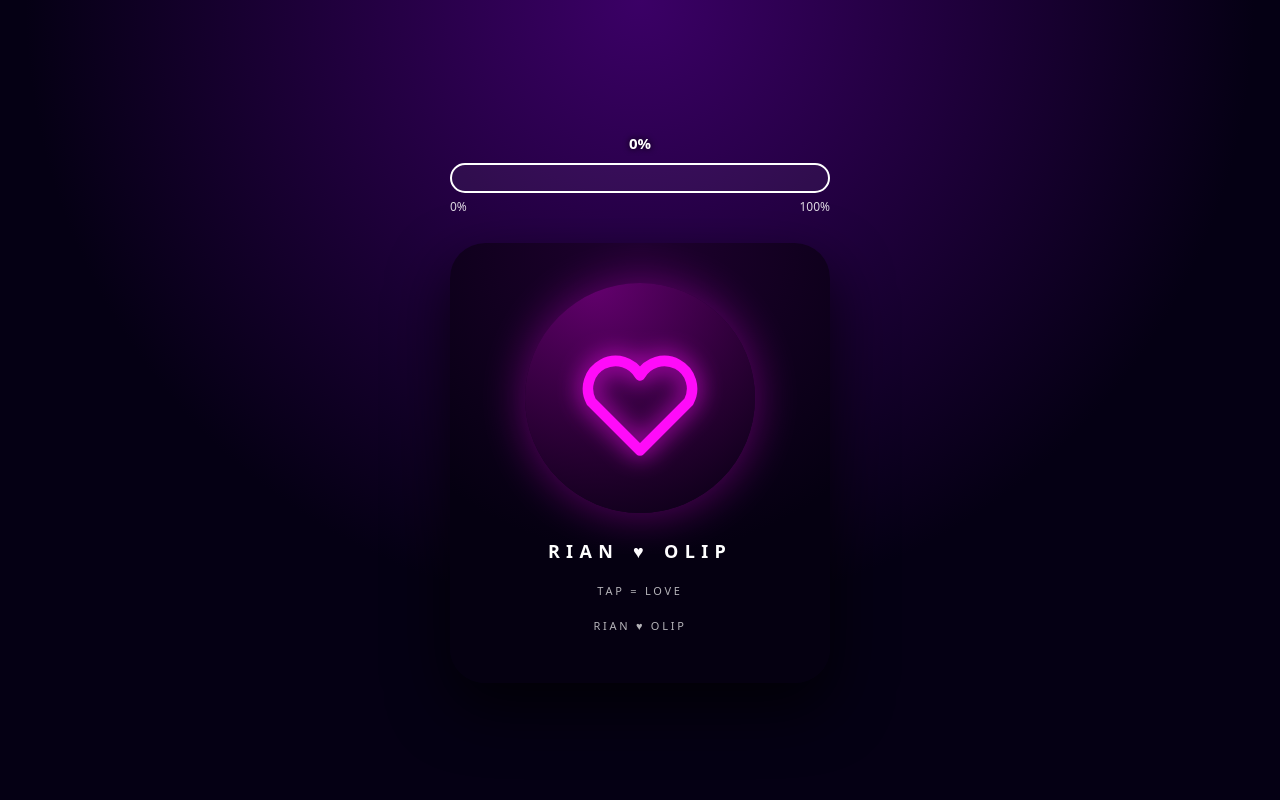
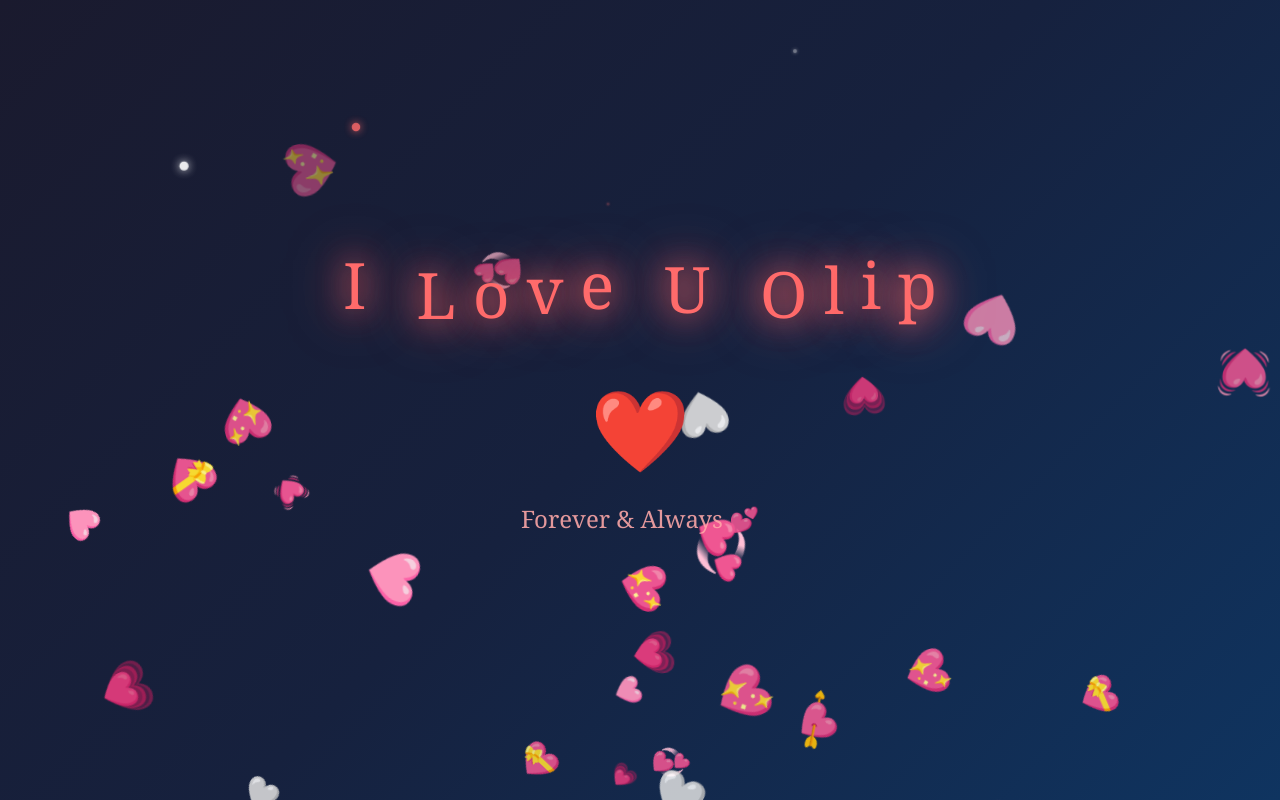
Before and after one commit to riantara/riantara.github.io, a plain HTML site: page About.html in a window 1280 px wide. Drawn offline with Linux system fonts and the light colour scheme.

Commit message:
Update About.html

```diff
--- a/About.html
+++ b/About.html
@@ -1,260 +1,252 @@
 <!DOCTYPE html>
 <html lang="id">
 <head>
-  <meta charset="UTF-8">
-  <title>Rian ♥ Olip</title>
-  <meta name="viewport" content="width=device-width, initial-scale=1.0">
-  <style>
-    * { margin: 0; padding: 0; box-sizing: border-box; font-family: system-ui, sans-serif; }
+    <meta charset="UTF-8">
+    <meta name="viewport" content="width=device-width, initial-scale=1.0">
+    <title>I Love U Olip ❤️</title>
+    <style>
+        * {
+            margin: 0;
+            padding: 0;
+            box-sizing: border-box;
+        }
 
-    body {
-      min-height: 100vh;
-      display: flex;
-      align-items: center;
-      justify-content: center;
-      background: radial-gradient(circle at top, #3b0066, #050014 60%);
-      color: #fff;
-    }
+        body {
+            min-height: 100vh;
+            background: linear-gradient(135deg, #1a1a2e, #16213e, #0f3460);
+            display: flex;
+            justify-content: center;
+            align-items: center;
+            overflow: hidden;
+            font-family: 'Georgia', serif;
+        }
 
-    .wrapper { width: 100%; max-width: 420px; text-align: center; padding: 20px; }
+        .container {
+            text-align: center;
+            z-index: 10;
+            position: relative;
+        }
 
-    /* BAR */
-    .love-bar-wrap {
-      position: relative;
-      margin-bottom: 30px;
-      height: 95px;
-    }
+        .love-text {
+            font-size: 4rem;
+            color: #ff6b6b;
+            text-shadow: 0 0 20px #ff6b6b, 0 0 40px #ff6b6b, 0 0 60px #ff6b6b;
+            animation: glow 2s ease-in-out infinite alternate, float 3s ease-in-out infinite;
+        }
 
-    .love-bar {
-      position: absolute;
-      left: 0; right: 0;
-      bottom: 20px;
-      width: 100%; height: 30px;
-      border: 2px solid white;
-      border-radius: 999px;
-      background: rgba(255,255,255,0.05);
-      overflow: hidden;
-      padding: 2px;
-      transform-origin: center bottom;
-      transition: transform 0.25s ease-out;
-    }
+        .love-text span {
+            display: inline-block;
+            animation: bounce 0.6s ease infinite;
+        }
 
-    .love-bar-inner {
-      width: 0%;
-      height: 100%;
-      border-radius: 999px;
-      background: linear-gradient(90deg, #ff00ff, #ff4b8b);
-      box-shadow: 0 0 15px rgba(255,0,255,0.8);
-      transition: width 0.25s ease;
-    }
+        .love-text span:nth-child(1) { animation-delay: 0s; }
+        .love-text span:nth-child(2) { animation-delay: 0.1s; }
+        .love-text span:nth-child(3) { animation-delay: 0.2s; }
+        .love-text span:nth-child(4) { animation-delay: 0.3s; }
+        .love-text span:nth-child(5) { animation-delay: 0.4s; }
+        .love-text span:nth-child(6) { animation-delay: 0.5s; }
+        .love-text span:nth-child(7) { animation-delay: 0.6s; }
+        .love-text span:nth-child(8) { animation-delay: 0.7s; }
+        .love-text span:nth-child(9) { animation-delay: 0.8s; }
+        .love-text span:nth-child(10) { animation-delay: 0.9s; }
+        .love-text span:nth-child(11) { animation-delay: 1s; }
+        .love-text span:nth-child(12) { animation-delay: 1.1s; }
 
-    .love-percent-display {
-      position: absolute;
-      left: 50%;
-      bottom: 60px;
-      transform: translateX(-50%);
-      font-size: 15px;
-      font-weight: 800;
-      text-shadow: 0 0 6px #000;
-      transition: transform 0.25s ease-out;
-    }
+        .heart-icon {
+            font-size: 5rem;
+            color: #ff4757;
+            animation: heartbeat 1s ease-in-out infinite;
+            margin: 20px 0;
+        }
 
-    .love-bar-labels {
-      position: absolute;
-      left: 0; right: 0;
-      bottom: -2px;
-      display: flex;
-      justify-content: space-between;
-      font-size: 12px;
-      opacity: 0.85;
-    }
+        .sub-text {
+            font-size: 1.5rem;
+            color: #ffa8a8;
+            margin-top: 20px;
+            animation: fadeInOut 3s ease-in-out infinite;
+        }
 
-    /* POMPA BALON */
-    .love-bar-wrap.balloon .love-bar {
-      animation: pump 0.35s ease-out;
-    }
-    .love-bar-wrap.balloon .love-percent-display {
-      animation: pumpText 0.35s ease-out;
-    }
+        /* Bubble Hearts */
+        .bubble {
+            position: fixed;
+            bottom: -100px;
+            font-size: 24px;
+            animation: rise 8s ease-in infinite;
+            opacity: 0.8;
+        }
 
-    @keyframes pump {
-      0% { transform: scaleY(1) scaleX(1); }
-      50% { transform: scaleY(1.9) scaleX(1.10); box-shadow: 0 0 25px rgba(255,0,255,0.9); }
-      100% { transform: scaleY(1) scaleX(1); }
-    }
+        @keyframes rise {
+            0% {
+                bottom: -100px;
+                opacity: 0.8;
+                transform: translateX(0) rotate(0deg);
+            }
+            50% {
+                opacity: 1;
+            }
+            100% {
+                bottom: 110vh;
+                opacity: 0;
+                transform: translateX(100px) rotate(360deg);
+            }
+        }
 
-    @keyframes pumpText {
-      0% { transform: translateX(-50%) scale(1); }
-      50% { transform: translateX(-50%) scale(1.55); }
-      100% { transform: translateX(-50%) scale(1); }
-    }
+        @keyframes glow {
+            from {
+                text-shadow: 0 0 20px #ff6b6b, 0 0 40px #ff6b6b;
+            }
+            to {
+                text-shadow: 0 0 40px #ff6b6b, 0 0 80px #ff6b6b, 0 0 100px #ff4757;
+            }
+        }
 
-    /* KARTU */
-    .card {
-      background: radial-gradient(circle at top, #1f002f, #050011 65%);
-      border-radius: 35px;
-      padding: 40px 20px 50px;
-      box-shadow: 0 25px 60px rgba(0, 0, 0, 0.7);
-      position: relative;
-      overflow: hidden;
-    }
+        @keyframes float {
+            0%, 100% {
+                transform: translateY(0);
+            }
+            50% {
+                transform: translateY(-20px);
+            }
+        }
 
-    .card.heart-pulse::before {
-      content: "";
-      position: absolute;
-      inset: -40%;
-      background: radial-gradient(circle, rgba(255,0,255,0.18), transparent 55%);
-      animation: pulse 0.3s ease-out;
-    }
-    @keyframes pulse { from { opacity: 0; } to { opacity: 1; } }
+        @keyframes bounce {
+            0%, 100% {
+                transform: translateY(0);
+            }
+            50% {
+                transform: translateY(-10px);
+            }
+        }
 
-    .heart-circle {
-      width: 230px; height: 230px;
-      margin: 0 auto 26px;
-      border-radius: 50%;
-      display: flex; align-items: center; justify-content: center;
-      background: radial-gradient(circle at 30% 0, rgba(255,0,255,0.32), #050011);
-      box-shadow: 0 0 45px rgba(255,0,255,0.35);
-      position: relative;
-    }
+        @keyframes heartbeat {
+            0%, 100% {
+                transform: scale(1);
+            }
+            25% {
+                transform: scale(1.2);
+            }
+            50% {
+                transform: scale(1);
+            }
+            75% {
+                transform: scale(1.3);
+            }
+        }
 
-    .heart-svg { width: 150px; height: 150px; filter: drop-shadow(0 0 12px rgba(255,11,249,0.9)); }
-    .heart-path { fill: none; stroke: #ff0bf9; stroke-width: 14; stroke-linecap: round; stroke-linejoin: round; }
+        @keyframes fadeInOut {
+            0%, 100% {
+                opacity: 0.5;
+            }
+            50% {
+                opacity: 1;
+            }
+        }
 
-    .names { font-size: 18px; font-weight: 600; letter-spacing: 0.35em; margin-bottom: 8px; }
-    .names span { margin: 0 3px; }
+        /* Sparkle effect */
+        .sparkle {
+            position: fixed;
+            width: 10px;
+            height: 10px;
+            background: #fff;
+            border-radius: 50%;
+            animation: sparkle 2s ease-in-out infinite;
+            pointer-events: none;
+        }
 
-    .hint, .bottom-name {
-      font-size: 11px; letter-spacing: 0.25em; opacity: 0.7; margin-top: 20px;
-    }
+        @keyframes sparkle {
+            0%, 100% {
+                opacity: 0;
+                transform: scale(0);
+            }
+            50% {
+                opacity: 1;
+                transform: scale(1);
+            }
+        }
 
-    .click-area { cursor: pointer; -webkit-tap-highlight-color: transparent; }
-
-    /* BUBBLE HATI */
-    .bubble-heart {
-      position: absolute;
-      font-size: 18px;
-      color: #ff0bf9;
-      pointer-events: none;
-      text-shadow: 0 0 6px rgba(255,0,255,0.9);
-      animation: floatUp 1.1s ease-out forwards;
-      transform: translate(-50%, 0) scale(0.8);
-    }
-
-    @keyframes floatUp {
-      0% { transform: translate(-50%, 0) scale(0.8); opacity: 1; }
-      100% { transform: translate(-50%, -110px) scale(1.25); opacity: 0; }
-    }
-  </style>
+        /* Responsive */
+        @media (max-width: 600px) {
+            .love-text {
+                font-size: 2.5rem;
+            }
+            .heart-icon {
+                font-size: 3rem;
+            }
+            .sub-text {
+                font-size: 1rem;
+            }
+        }
+    </style>
 </head>
 <body>
-  <div class="wrapper">
-
-    <div class="love-bar-wrap" id="barWrap">
-      <div class="love-bar" id="bar">
-        <div class="love-bar-inner" id="barInner"></div>
-      </div>
-      <div class="love-percent-display" id="barPercent">0%</div>
-      <div class="love-bar-labels"><span>0%</span><span>100%</span></div>
+    <div class="container">
+        <div class="love-text">
+            <span>I</span>
+            <span>&nbsp;</span>
+            <span>L</span>
+            <span>o</span>
+            <span>v</span>
+            <span>e</span>
+            <span>&nbsp;</span>
+            <span>U</span>
+            <span>&nbsp;</span>
+            <span>O</span>
+            <span>l</span>
+            <span>i</span>
+            <span>p</span>
+        </div>
+        <div class="heart-icon">❤️</div>
+        <p class="sub-text">Forever & Always 💕</p>
     </div>
 
-    <div class="card click-area" id="loveCard">
-      <div class="heart-circle" id="heartCircle">
-        <svg class="heart-svg" viewBox="0 0 200 200">
-          <path class="heart-path"
-            d="M100 170 L35 105 A35 35 0 0 1 100 70 A35 35 0 0 1 165 105 Z"/>
-        </svg>
-      </div>
-      <div class="names">RIAN <span>♥</span> OLIP</div>
-      <div class="hint">TAP = LOVE</div>
-      <div class="bottom-name">RIAN ♥ OLIP</div>
-    </div>
+    <script>
+        // Create floating heart bubbles
+        function createBubble() {
+            const bubble = document.createElement('div');
+            bubble.classList.add('bubble');
 
-  </div>
+            const hearts = ['❤️', '💕', '💖', '💗', '💓', '💝', '💘', '💞', '🩷', '🤍'];
+            bubble.innerHTML = hearts[Math.floor(Math.random() * hearts.length)];
 
-  <script>
-    const barWrap = document.getElementById("barWrap");
-    const bar = document.getElementById("bar");
-    const barInner = document.getElementById("barInner");
-    const barPercent = document.getElementById("barPercent");
-    const card = document.getElementById("loveCard");
-    const heartCircle = document.getElementById("heartCircle");
+            bubble.style.left = Math.random() * 100 + 'vw';
+            bubble.style.fontSize = Math.random() * 30 + 20 + 'px';
+            bubble.style.animationDuration = Math.random() * 5 + 5 + 's';
 
-    let love = 0;
-    const step = 10;
-    let balloonScale = 1;
-    let unlimited = false; // setelah 100 langsung infinity
+            document.body.appendChild(bubble);
 
-    function restartClass(el, cls) {
-      el.classList.remove(cls);
-      void el.offsetWidth;
-      el.classList.add(cls);
-    }
+            setTimeout(() => {
+                bubble.remove();
+            }, 10000);
+        }
 
-    function createLoveBubbles() {
-      for (let i = 0; i < 6; i++) {
-        const s = document.createElement("span");
-        s.className = "bubble-heart";
-        s.textContent = "♥";
-        s.style.left = `calc(50% + ${(Math.random()-0.5)*35}px)`;
-        s.style.top  = `calc(50% + ${(Math.random()-0.5)*15}px)`;
-        s.style.animationDuration = (0.9 + Math.random()*0.3) + "s";
-        s.style.fontSize = (15 + Math.random()*5) + "px";
-        heartCircle.appendChild(s);
-        setTimeout(() => s.remove(), 1300);
-      }
-    }
+        // Create sparkles
+        function createSparkle() {
+            const sparkle = document.createElement('div');
+            sparkle.classList.add('sparkle');
 
-    function updateBar() {
-      if (unlimited) {
-        barPercent.textContent = "∞";
-        barInner.style.width = "100%";
-        return;
-      }
-      barPercent.textContent = Math.round(love) + "%";
-      barInner.style.width = Math.min(love, 100) + "%";
-    }
+            sparkle.style.left = Math.random() * 100 + 'vw';
+            sparkle.style.top = Math.random() * 100 + 'vh';
+            sparkle.style.animationDuration = Math.random() * 2 + 1 + 's';
 
-    function tap() {
-      love += step;
+            const colors = ['#ff6b6b', '#ffa8a8', '#ffffff', '#ff4757', '#ffb8b8'];
+            sparkle.style.background = colors[Math.floor(Math.random() * colors.length)];
+            sparkle.style.boxShadow = `0 0 10px ${sparkle.style.background}`;
 
-      // kalau sudah ∞
-      if (unlimited) {
-        balloonScale += 0.05;
-        bar.style.transform = `scaleY(${balloonScale}) scaleX(${1 + (balloonScale-1)*0.25})`;
-        barPercent.style.transform = `translateX(-50%) scale(${1 + (balloonScale-1)*0.45})`;
-        createLoveBubbles();
-        card.classList.add("heart-pulse");
-        setTimeout(() => card.classList.remove("heart-pulse"), 200);
-        return;
-      }
+            document.body.appendChild(sparkle);
 
-      // 0 → 99%
-      if (love < 100) {
-        updateBar();
-      }
-      // 100% langsung unlimited mode
-      else {
-        unlimited = true;
-        barPercent.textContent = "∞";
-        barInner.style.width = "100%";
-      }
+            setTimeout(() => {
+                sparkle.remove();
+            }, 3000);
+        }
 
-      // balon mengembang
-      restartClass(barWrap, "balloon");
-      balloonScale = 1 + Math.max(0, love - 100) / 80;
-      bar.style.transform = `scaleY(${balloonScale}) scaleX(${1 + (balloonScale-1)*0.25})`;
-      barPercent.style.transform = `translateX(-50%) scale(${1 + (balloonScale-1)*0.45})`;
+        // Generate bubbles and sparkles
+        setInterval(createBubble, 300);
+        setInterval(createSparkle, 500);
 
-      createLoveBubbles();
-      card.classList.add("heart-pulse");
-      setTimeout(() => card.classList.remove("heart-pulse"), 200);
-    }
-
-    card.addEventListener("click", tap);
-    card.addEventListener("touchstart", e => { e.preventDefault(); tap(); }, { passive:false });
-
-    updateBar();
-  </script>
+        // Initial bubbles
+        for (let i = 0; i < 15; i++) {
+            setTimeout(createBubble, i * 200);
+        }
+    </script>
 </body>
 </html>
```
